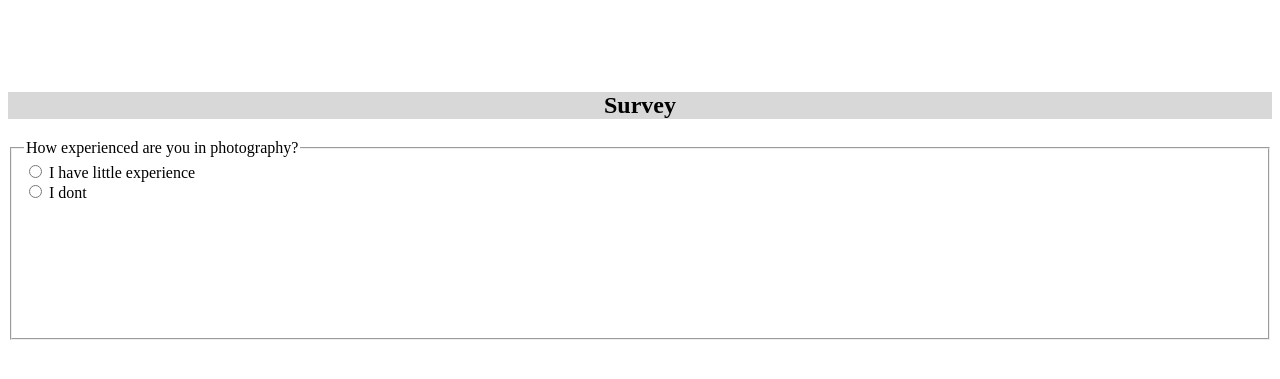
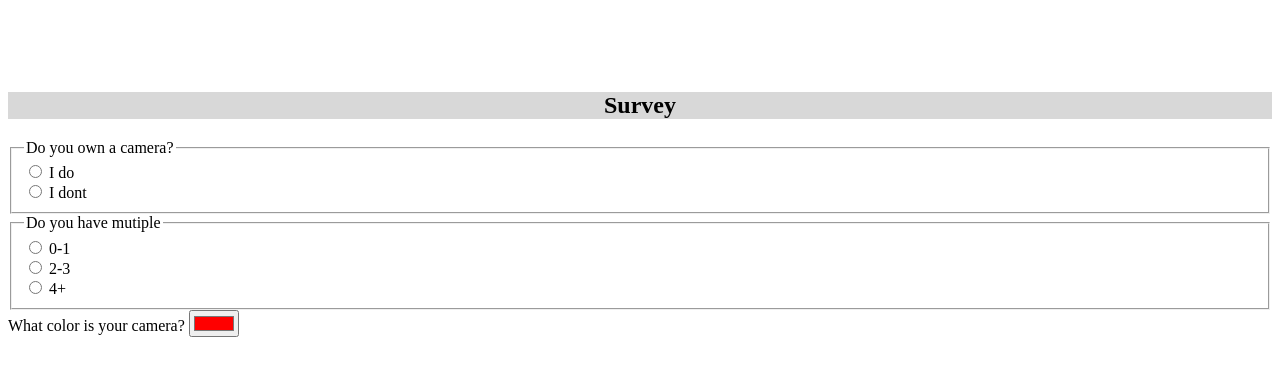
Before and after one commit to ColourfulJay/Html-websitee, a plain HTML site: page Camera.html in a window 1280 px wide. Shown: the part 935-1314 px from the top of the page. Before the commit the page ends 1283 px from the top, so only its background shows below. Drawn offline with Linux system fonts and the light colour scheme.

Commit message:
added two things

```diff
--- a/Camera.html
+++ b/Camera.html
@@ -116,7 +116,7 @@
 
     <form name="camera-questions" id="c-questions" method="get">
       <fieldset form="Skills" name="Skill-time">
-        <legend>How experienced are you in photography?</legend>
+        <legend>Do you own a camera?</legend>
     <input
 
 
@@ -126,7 +126,7 @@
     value="i do" />
 
 
-    <label for="i have">I have little experience</label>
+    <label for="i have">I do</label>
     <br />
 
     <input
@@ -138,6 +138,48 @@
 
     <label for="i do not">I dont</label>
     <br />
+      </fieldset>
+
+      <form name="camera-questions2" id="c-questions2" method="get">
+      <fieldset form="Skills" name="Skill-time">
+        <legend>Do you have mutiple</legend>
+    <input
+
+
+    type="radio"
+    name="i have"
+    id="0-1"
+    value="0-1" />
+
+
+    <label for="i have">0-1</label>
+    <br />
+
+    <input
+    type="radio"
+    name="2-3 "
+    id="2-3"
+    value="2-3" />
+
+
+    <label for="2-3">2-3</label>
+    <br />
+
+    <input
+    type="radio"
+    name="4+ "
+    id="4+"
+    value="4+" />
+
+
+    <label for="4+">4+</label>
+    <br />
+      </fieldset>
+
+      <form action="/action_page.php">
+  <label for="favcolor">What color is your camera?</label>
+  <input type="color" id="favcolor" name="favcolor" value="#ff0000">
+  <br>
 
 
     <br />
```
Also changed, not shown: 1 other file.
